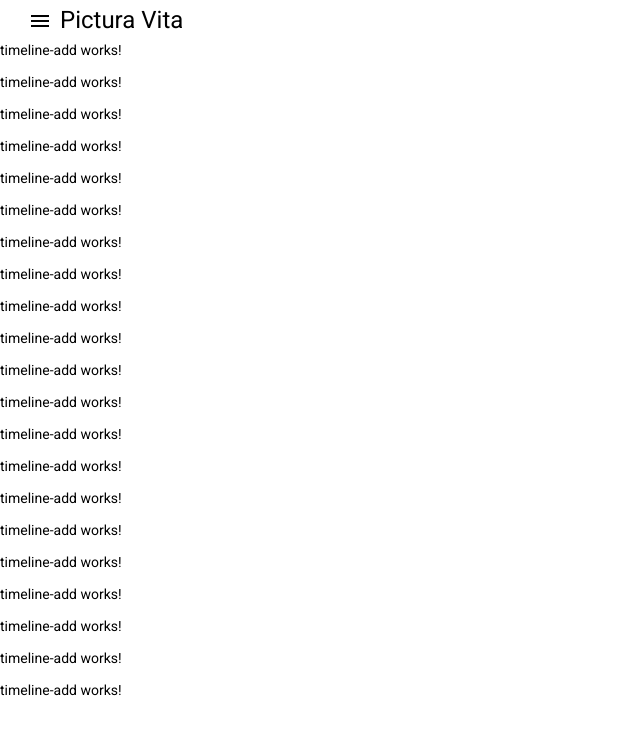
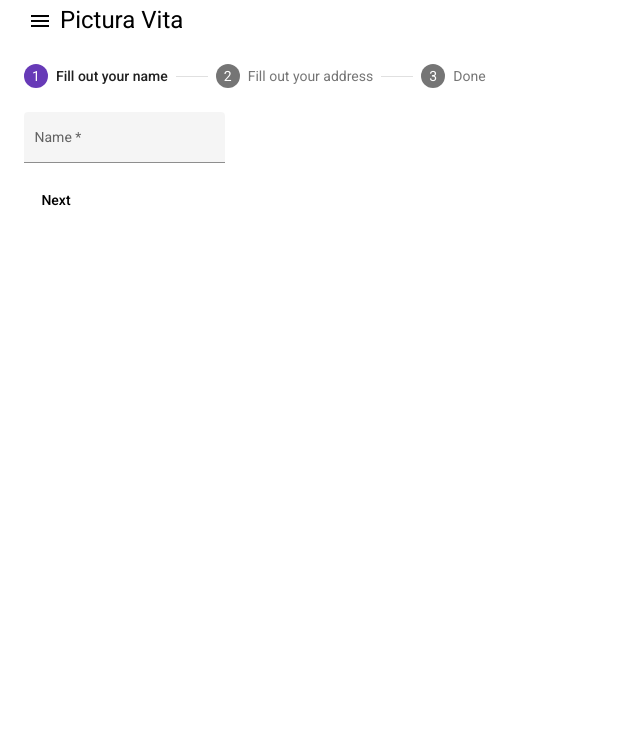
Before and after one commit to OsborneSupremacy/pictura-vita-scrobipalpa, an Angular app in the folder ClientApp/: page /timeline/add in a window 1280 px wide. Shown: the top 734 px of the page, without its empty margins (0-640 px from the left). Built offline with nearby package versions, Linux system fonts and the light colour scheme.

Commit message:
stubbed out create timeline stepper

```diff
--- a/ClientApp/src/app/timeline-add/timeline-add.component.html
+++ b/ClientApp/src/app/timeline-add/timeline-add.component.html
@@ -1,21 +1,34 @@
-<p>timeline-add works!</p>
-<p>timeline-add works!</p>
-<p>timeline-add works!</p>
-<p>timeline-add works!</p>
-<p>timeline-add works!</p>
-<p>timeline-add works!</p>
-<p>timeline-add works!</p>
-<p>timeline-add works!</p>
-<p>timeline-add works!</p>
-<p>timeline-add works!</p>
-<p>timeline-add works!</p>
-<p>timeline-add works!</p>
-<p>timeline-add works!</p>
-<p>timeline-add works!</p>
-<p>timeline-add works!</p>
-<p>timeline-add works!</p>
-<p>timeline-add works!</p>
-<p>timeline-add works!</p>
-<p>timeline-add works!</p>
-<p>timeline-add works!</p>
-<p>timeline-add works!</p>
+<mat-stepper [linear]=true #stepper>
+    <mat-step [stepControl]="firstFormGroup">
+        <form [formGroup]="firstFormGroup">
+            <ng-template matStepLabel>Fill out your name</ng-template>
+            <mat-form-field appearance="fill">
+                <mat-label>Name</mat-label>
+                <input matInput placeholder="Last name, First name" formControlName="firstCtrl" required>
+            </mat-form-field>
+            <div>
+                <button mat-button matStepperNext>Next</button>
+            </div>
+        </form>
+    </mat-step>
+    <mat-step [stepControl]="secondFormGroup" label="Fill out your address">
+        <form [formGroup]="secondFormGroup">
+            <mat-form-field appearance="fill">
+                <mat-label>Address</mat-label>
+                <input matInput formControlName="secondCtrl" placeholder="Ex. 1 Main St, New York, NY" required>
+            </mat-form-field>
+            <div>
+                <button mat-button matStepperPrevious>Back</button>
+                <button mat-button matStepperNext>Next</button>
+            </div>
+        </form>
+    </mat-step>
+    <mat-step>
+        <ng-template matStepLabel>Done</ng-template>
+        <p>You are now done.</p>
+        <div>
+            <button mat-button matStepperPrevious>Back</button>
+            <button mat-button (click)="stepper.reset()">Reset</button>
+        </div>
+    </mat-step>
+</mat-stepper>
--- a/ClientApp/src/app/timeline-add/timeline-add.component.ts
+++ b/ClientApp/src/app/timeline-add/timeline-add.component.ts
@@ -10,7 +10,14 @@
 })
 export class TimelineAddComponent implements OnInit {
 
-    constructor(private router: Router
+    firstFormGroup = this.formBuilder.group({
+        firstCtrl: ['', Validators.required],
+    });
+    secondFormGroup = this.formBuilder.group({
+        secondCtrl: ['', Validators.required],
+    });
+
+    constructor(private router: Router, private formBuilder: FormBuilder
     ) { }
 
     ngOnInit(): void {
```
Also changed, not shown: ClientApp/src/app/app.module.ts (+8 -1 lines).
